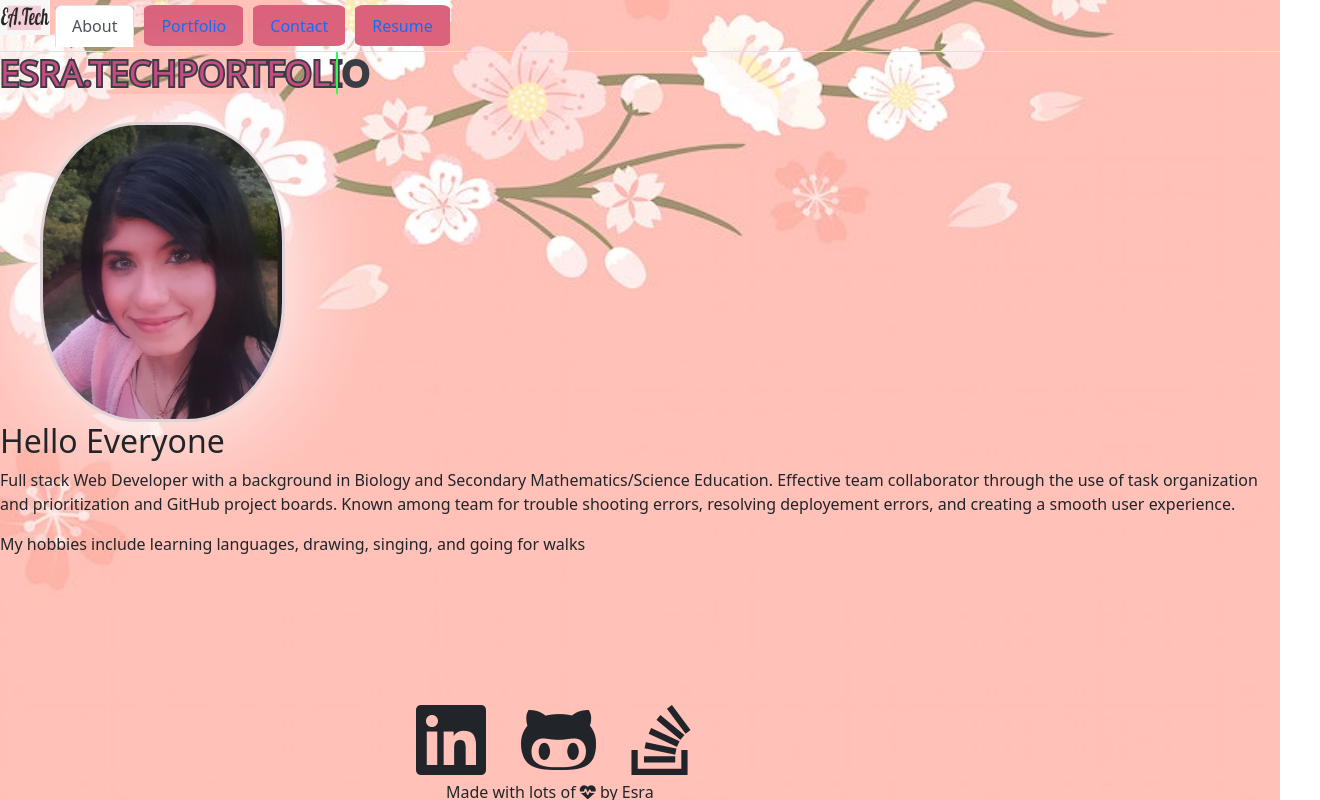
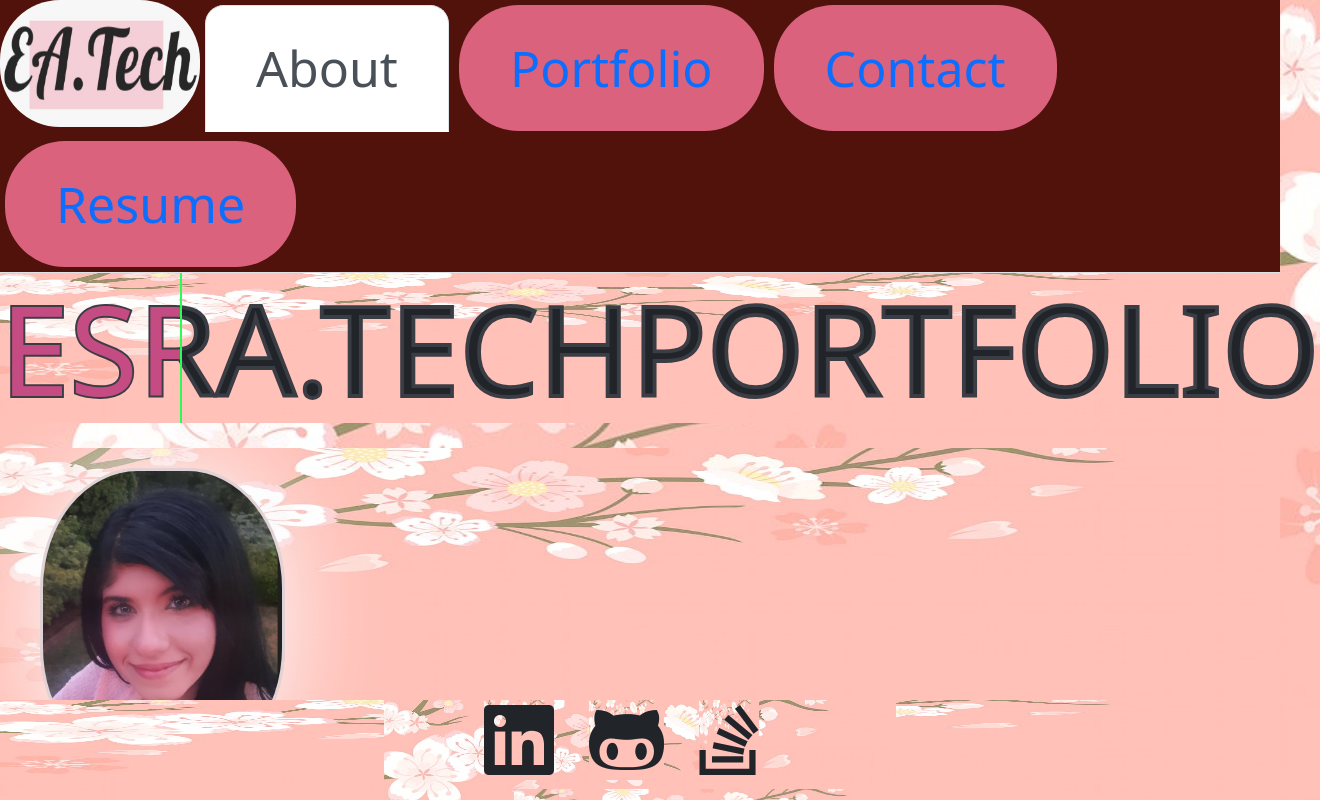
Before and after one commit to EsraWameed/reactorApp, a React (Create React App) app: page / in a window 1280 px wide. Shown: the top 800 px of the page, 1320 px wide, since content can reach past the window. Built offline with nearby package versions, Linux system fonts and the light colour scheme.

Commit message:
added functionality to allow resume to be downloadable

```diff
--- a/src/components/pages/Resume.js
+++ b/src/components/pages/Resume.js
@@ -1,24 +1,19 @@
 import React from 'react';
+import resume from "../../images/esraResume.png";
 
 export default function Resume() {
   return (
-    <div>
-      <h1>Resume</h1>
-      <p>
-        Donec a volutpat quam. Curabitur nec varius justo, sed rutrum ligula.
-        Curabitur pellentesque turpis sit amet eros iaculis, a mollis arcu
-        dictum. Ut vel ante eget massa ornare placerat. Etiam nisl orci, finibus
-        sodales volutpat et, hendrerit ut dolor. Suspendisse porta dictum nunc,
-        sed pretium risus rutrum eget. Nam consequat, ligula in faucibus
-        vestibulum, nisi justo laoreet risus, luctus luctus mi lacus sit amet
-        libero. Class aptent taciti sociosqu ad litora torquent per conubia
-        nostra, per inceptos himenaeos. Mauris pretium condimentum tellus eget
-        lobortis. Interdum et malesuada fames ac ante ipsum primis in faucibus.
-        Donec placerat accumsan mi, ut congue neque placerat eu. Donec nec ipsum
-        in velit pellentesque vehicula sit amet at augue. Maecenas aliquam
-        bibendum congue. Pellentesque semper, lectus non ullamcorper iaculis,
-        est ligula suscipit velit, sed bibendum turpis dui in sapien.
-      </p>
+
+    <div >
+<a href="resume.pdf"
+  download="resume.pdf">
+   <button >Download</button>
+   </a>
+      <img
+        src={resume}
+        alt="biography"
+      ></img>
     </div>
+
   );
 }
--- a/src/styles/About.css
+++ b/src/styles/About.css
@@ -1,7 +1,8 @@
 .logo {
-  width:50px;
-  height: 35px;
+  width:200px;
+  height: 127px;
   background-image: './images/logo.png';
+  border-radius: 60px;
 }
 
 .logoWelcome{
@@ -32,7 +33,7 @@
 
 .homez {
   position: relative;
-  font-size: 35px;
+  font-size: 80x;
   /* color: var(--clr); */
   -webkit-text-stroke: 0.3vw #3b3d45;
   text-transform: uppercase;
--- a/src/styles/index.css
+++ b/src/styles/index.css
@@ -3,4 +3,5 @@
     background-repeat: no-repeat;
     background-attachment: fixed;
     background-size: 100% 100%;
+    font-size: 50px;
   }
--- a/src/styles/navtab.css
+++ b/src/styles/navtab.css
@@ -1,5 +1,10 @@
 .nav-item{
-    border-radius: 10%;
     margin: 5px;
-    background: #DA627D
+    background: #DA627D;
+    border-radius: 60px;
 }
+
+
+ul.nav.nav-tabs{
+    background: rgb(81, 18, 11);
+}
```
Also changed, not shown: src/images/esraResume.png (added), 1 other file (tests, documents, lock files or other folders).
